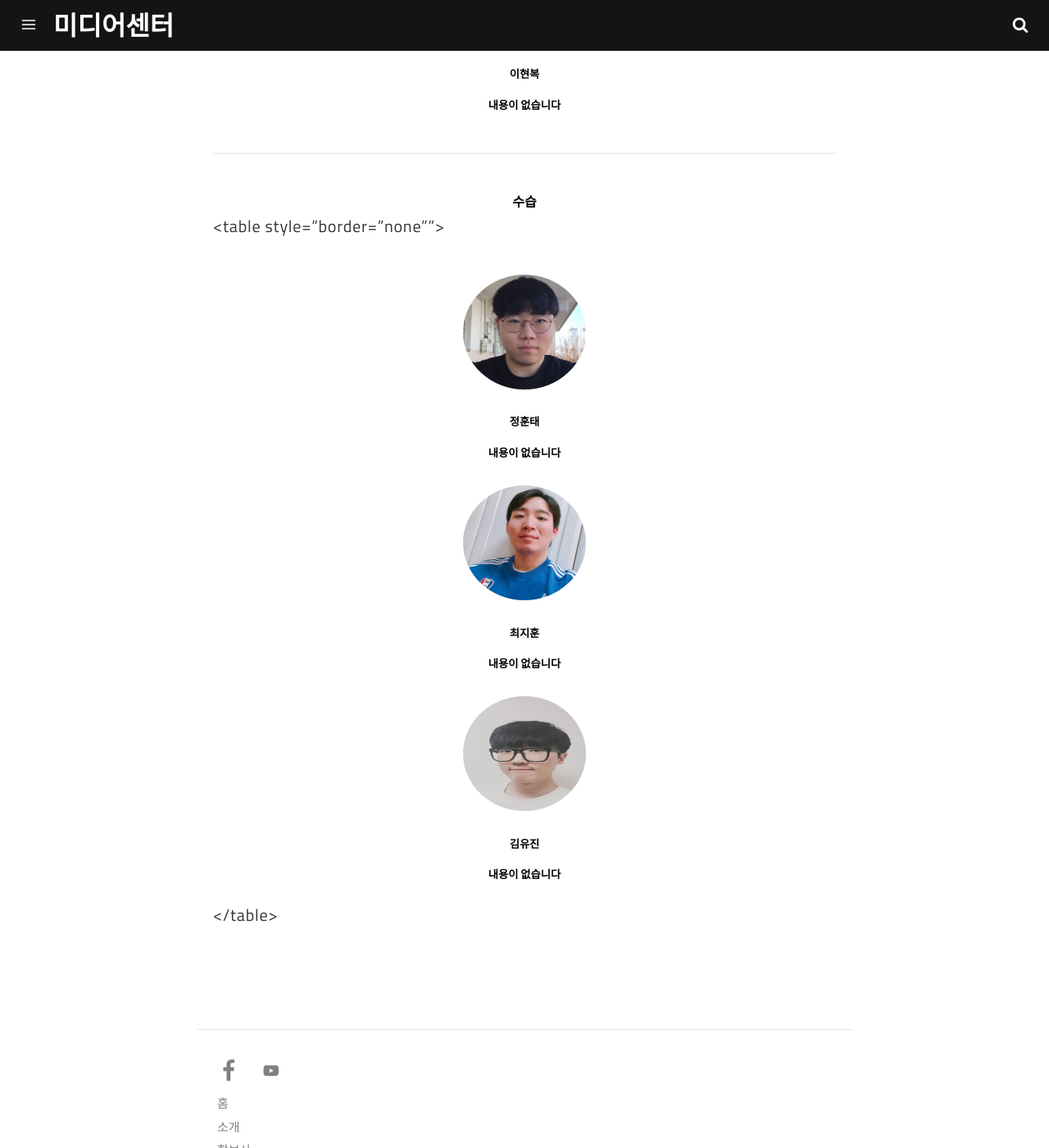
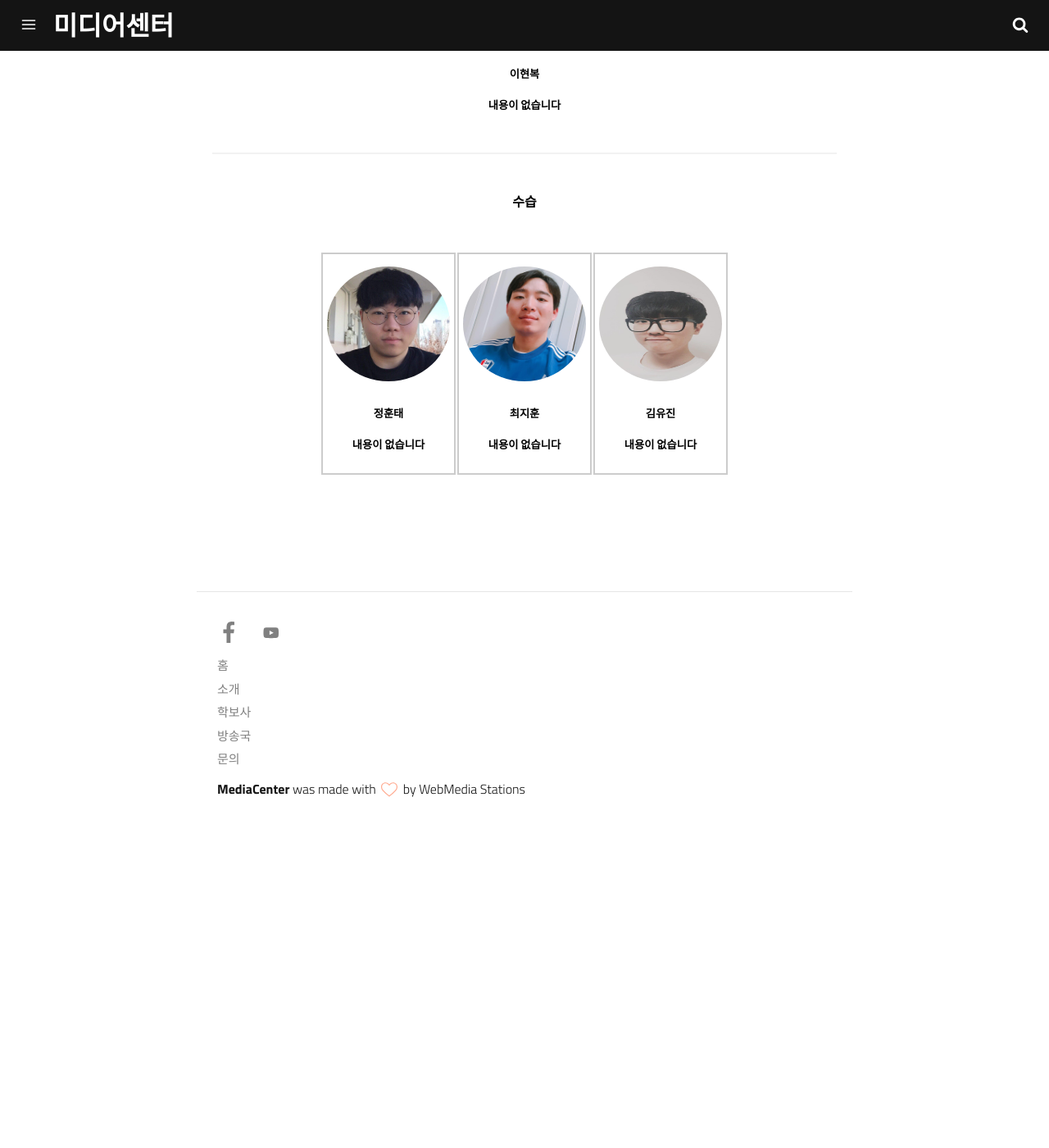
Before and after one commit to skhumedia/skhumedia.github.io, a Jekyll site: the page built from about.md, in a window 1280 px wide and 1400 px high, scrolled down 1970 px. Shown: the whole window at 82% size. Built offline with Jekyll 4.4.1, drawn with Linux system fonts in a browser that asks for light colours; after the commit the page ends 2981 px from its top, so only the background shows below that.

Commit message:
Initial Commit

```diff
--- a/about.md
+++ b/about.md
@@ -60,7 +60,7 @@ permalink: /about/
 
 <hr/>
 <center><strong>수습</strong></center>
-<table style="border="none"">
+<table cellpadding="10" style="border: 0px solid #fff">
 <tr>
 <td>
 <img itemprop="image" class="img-rounded" src="/assets/img/profile/d1.jpg" alt="정훈태" height="160" width="150">
```
